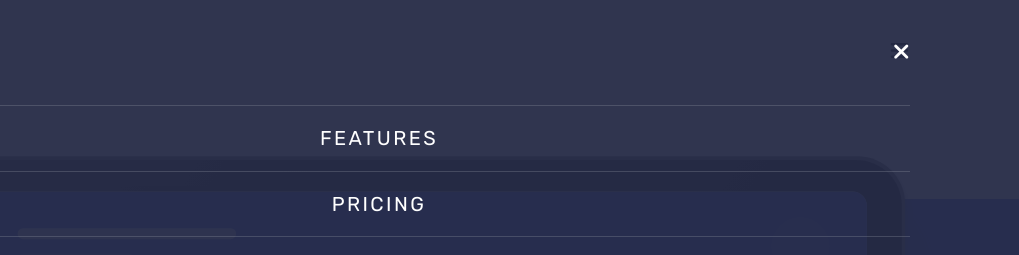
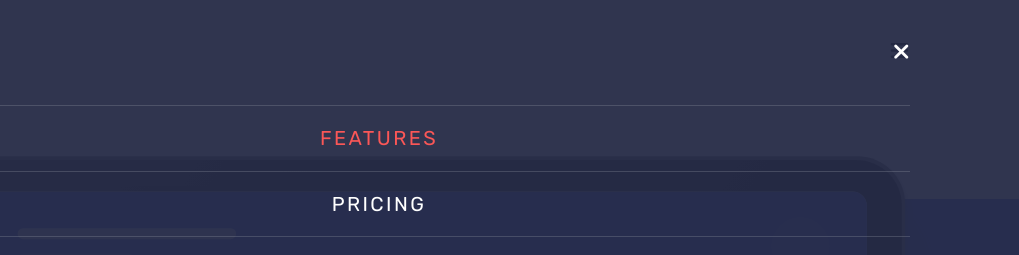
Before and after one commit to ereljapco/frontendmentor, a plain HTML site: page bookmark-landing-page/index.html in a window 1280 px wide. In both pictures the pointer is over the link 639 px from the left and 138 px from the top of the page. Shown: the top 255 px of the page, 261-1280 px from the left. Drawn offline with Linux system fonts and the light colour scheme.

Commit message:
style(nav): change color of menu items on hover state
- change to --clr-secondary-500 on hover state
- add transition to menu items

```diff
--- a/bookmark-landing-page/css/main.css
+++ b/bookmark-landing-page/css/main.css
@@ -209,6 +209,11 @@ Nav
 .nav-menu__link {
   text-transform: uppercase;
   text-decoration: none;
+  transition: all 0.25s ease-in-out;
+}
+
+.nav-menu__link:hover {
+  color: var(--clr-secondary-500);
 }
 
 /* ===============
```
